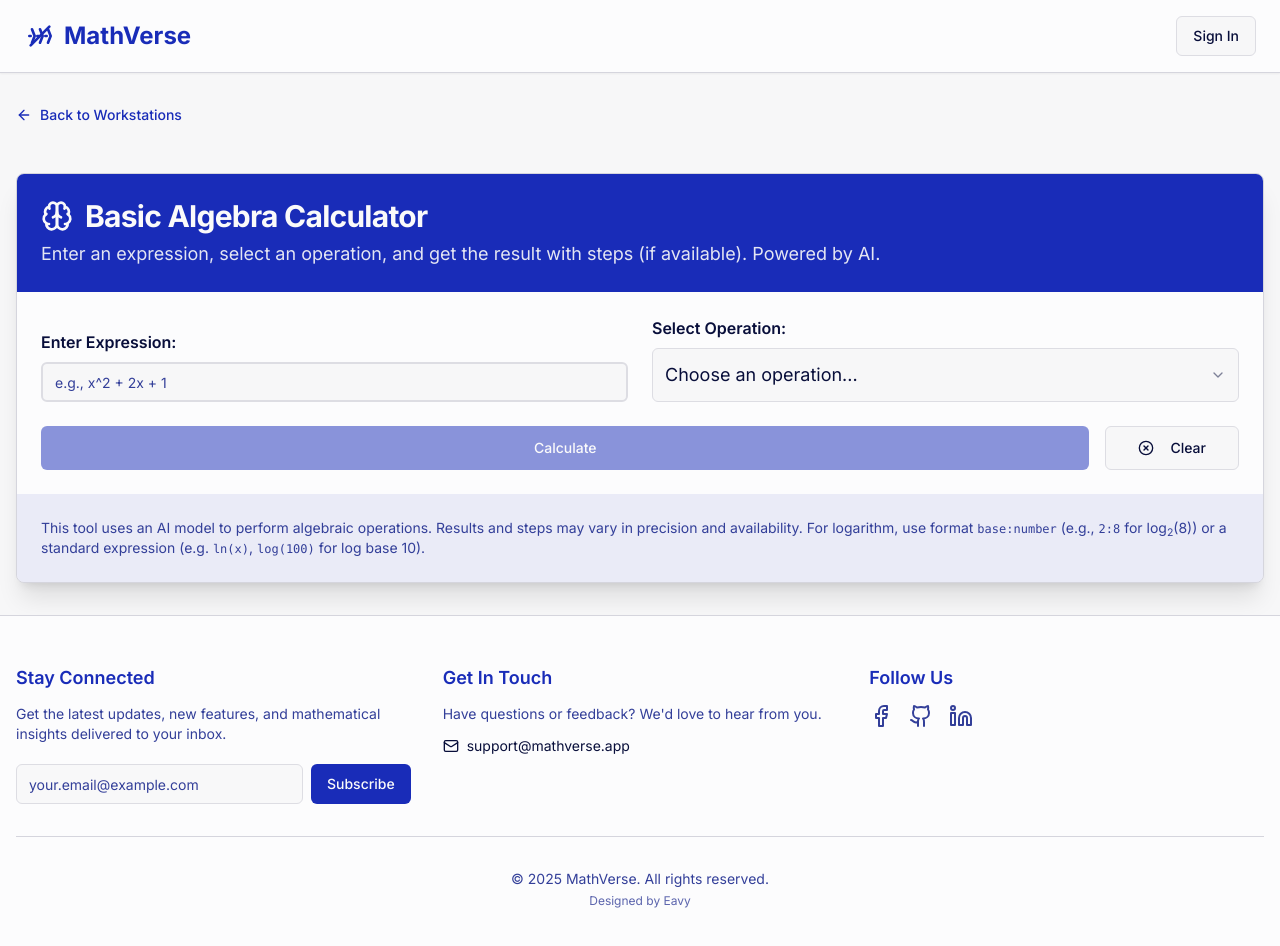
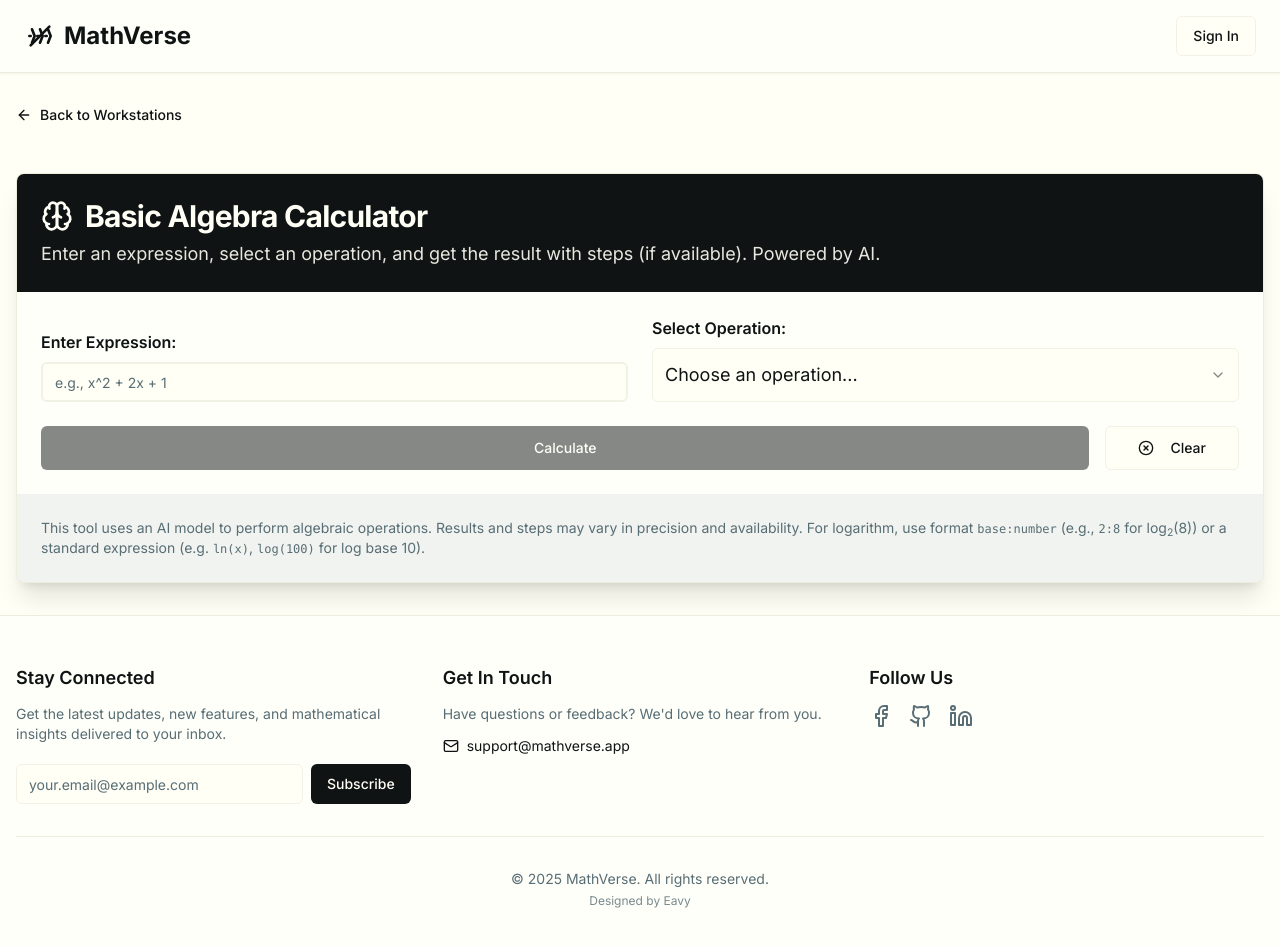
Before and after one commit to Eavyjr/Math-Verse, a Next.js app: page /operations/algebra in a window 1280 px wide. Shown: the top 946 px of the page. Built offline with nearby package versions, Linux system fonts and the light colour scheme; what @genkit-ai/googleai, genkit would draw is missing.

Commit message:
Remember our primary colors are #0F1314 and #FFFFFA

```diff
--- a/src/app/globals.css
+++ b/src/app/globals.css
@@ -11,32 +11,33 @@ body {
 
 @layer base {
   :root {
-    --background: 240 10% 97%; /* Light Grey #F5F5F5 */
-    --foreground: 233 76% 13%; /* Deep Indigo #100131 */
+    /* Light Theme - Primary Colors: #FFFFFA (Off-White BG), #0F1314 (Deep Indigo-like FG/Primary) */
+    --background: 60 100% 98%; /* #FFFFFA - Very Pale Yellow */
+    --foreground: 195 14% 7%;  /* #0F1314 - Very Dark Desaturated Cyan-Blue */
 
-    --card: 240 10% 99%; /* Almost white, lighter than background */
-    --card-foreground: 233 76% 13%; /* Deep Indigo text on card */
+    --card: 60 100% 99%; /* Slightly lighter than background */
+    --card-foreground: 195 14% 7%; /* Same as main foreground */
 
-    --popover: 240 10% 99%;
-    --popover-foreground: 233 76% 13%;
+    --popover: 60 100% 99%; /* Same as card */
+    --popover-foreground: 195 14% 7%; /* Same as main foreground */
 
-    --primary: 233 76% 41%; /* Main Primary #3F51B5 Deep Indigo */
-    --primary-foreground: 0 0% 98%; /* Off-white #FAFAFA for text on primary */
+    --primary: 195 14% 7%; /* #0F1314 - For primary interactive elements */
+    --primary-foreground: 60 100% 98%; /* #FFFFFA - For text on primary elements */
 
-    --secondary: 233 50% 90%; /* Lighter Indigo for secondary elements */
-    --secondary-foreground: 233 76% 20%; /* Darker Deep Indigo for secondary text */
+    --secondary: 195 10% 90%; /* Light cyan-grey */
+    --secondary-foreground: 195 14% 20%; /* Darker cyan-grey for secondary text */
 
-    --muted: 240 10% 93%; /* Lighter Grey */
-    --muted-foreground: 233 50% 40%; /* Muted Indigo Text */
+    --muted: 60 30% 95%; /* Paler yellow */
+    --muted-foreground: 195 14% 40%; /* Muted dark cyan-grey */
 
-    --accent: 275 70% 50%; /* Electric Purple #7CB342 (using actual HSL for #7C42D7-like purple) */
-    --accent-foreground: 0 0% 98%; /* Off-white text on accent */
+    --accent: 275 70% 50%; /* Electric Purple #7B25D9 (consistent with previous notes) */
+    --accent-foreground: 0 0% 98%; /* Off-white #FAFAFA text on accent */
 
     --destructive: 0 84.2% 60.2%;
     --destructive-foreground: 0 0% 98%;
 
-    --border: 240 10% 85%; /* Light Grey Border */
-    --input: 240 10% 88%; /* Slightly Lighter Grey for Input Border */
+    --border: 60 30% 90%; /* Slightly darker, less saturated yellow for borders */
+    --input: 60 30% 92%; /* Slightly darker, less saturated yellow for Input Border */
     --ring: 275 70% 50%; /* Electric Purple for Ring */
 
     --chart-1: 12 76% 61%;
@@ -46,43 +47,45 @@ body {
     --chart-5: 27 87% 67%;
     --radius: 0.5rem;
 
-    --sidebar-background: 233 76% 97%; /* Very light indigo variant */
-    --sidebar-foreground: 233 76% 20%; /* Deep Indigo variant for sidebar text */
-    --sidebar-primary: 233 76% 41%; /* Main primary */
-    --sidebar-primary-foreground: 0 0% 98%; /* Main primary-foreground */
-    --sidebar-accent: 233 50% 90%; /* Light accent for sidebar */
-    --sidebar-accent-foreground: 233 76% 13%; /* Dark text on light accent */
-    --sidebar-border: 233 70% 85%; /* Sidebar border */
+    /* Sidebar Light Theme */
+    --sidebar-background: 195 14% 97%; /* Very light cyan-grey */
+    --sidebar-foreground: 195 14% 10%; /* Darker cyan-grey text */
+    --sidebar-primary: 195 14% 7%; /* Main dark primary */
+    --sidebar-primary-foreground: 60 100% 98%; /* Main light primary-foreground */
+    --sidebar-accent: 195 10% 90%; /* Light cyan-grey accent for sidebar */
+    --sidebar-accent-foreground: 195 14% 7%; /* Dark text on light accent */
+    --sidebar-border: 195 14% 85%; /* Sidebar border */
     --sidebar-ring: 275 70% 50%; /* Main accent for ring */
   }
 
   .dark {
-    --background: 233 76% 13%; /* Deep Indigo #100131 */
-    --foreground: 240 10% 97%; /* Light Grey #F5F5F5 */
+    /* Dark Theme - Primary Colors: #0F1314 (Deep Indigo-like BG), #FFFFFA (Off-White FG) */
+    --background: 195 14% 7%;  /* #0F1314 - Very Dark Desaturated Cyan-Blue */
+    --foreground: 60 100% 98%; /* #FFFFFA - Very Pale Yellow */
 
-    --card: 233 76% 15%; /* Slightly Lighter Deep Indigo */
-    --card-foreground: 240 10% 97%; /* Light Grey text on card */
+    --card: 195 14% 10%; /* Slightly lighter than dark background */
+    --card-foreground: 60 100% 98%; /* Same as main foreground */
 
-    --popover: 233 76% 10%; /* Darkest Deep Indigo */
-    --popover-foreground: 240 10% 97%;
+    --popover: 195 14% 5%; /* Darker than card background */
+    --popover-foreground: 60 100% 98%; /* Same as main foreground */
 
-    --primary: 233 60% 70%; /* Lighter, accessible Deep Indigo for dark mode */
-    --primary-foreground: 233 76% 13%; /* Dark Indigo text for contrast */
+    --primary: 60 60% 75%; /* Light, accessible, desaturated yellow for dark mode primary */
+    --primary-foreground: 195 14% 7%; /* #0F1314 - For text on dark primary */
 
-    --secondary: 233 70% 25%; /* Darker indigo-ish */
-    --secondary-foreground: 233 50% 85%; /* Lighter Off-White/Indigo */
+    --secondary: 195 14% 20%; /* Darker version of the background hue */
+    --secondary-foreground: 195 20% 70%; /* Lighter cyan-grey for text on dark secondary */
 
-    --muted: 233 70% 30%; /* Muted indigo */
-    --muted-foreground: 233 50% 70%; /* Muted off-white/grey/indigo */
+    --muted: 195 14% 15%; /* Muted version of background hue */
+    --muted-foreground: 195 15% 60%; /* Muted light cyan-grey */
 
-    --accent: 275 80% 65%; /* Lighter Electric Purple */
-    --accent-foreground: 233 76% 13%; /* Dark Indigo text on accent */
+    --accent: 275 80% 65%; /* Lighter Electric Purple #A869F0 */
+    --accent-foreground: 195 14% 7%; /* Dark base for text on accent */
 
     --destructive: 0 62.8% 30.6%;
     --destructive-foreground: 0 0% 98%;
 
-    --border: 233 70% 35%; /* Indigo-ish border */
-    --input: 233 70% 35%; /* Indigo-ish input border */
+    --border: 195 14% 25%; /* Dark cyan-grey border */
+    --input: 195 14% 25%; /* Dark cyan-grey input border */
     --ring: 275 80% 65%; /* Ring color - accent (Lighter Purple) */
 
     --chart-1: 220 70% 50%;
@@ -91,13 +94,14 @@ body {
     --chart-4: 280 65% 60%;
     --chart-5: 340 75% 55%;
 
-    --sidebar-background: 233 76% 10%; /* Slightly darker indigo */
-    --sidebar-foreground: 240 10% 95%; /* Very light off-white */
-    --sidebar-primary: 233 60% 70%; /* Main dark primary */
-    --sidebar-primary-foreground: 233 76% 13%; /* Dark text on sidebar primary */
-    --sidebar-accent: 233 70% 25%; /* Dark indigo accent for sidebar */
-    --sidebar-accent-foreground: 240 10% 95%; /* Light text on dark accent */
-    --sidebar-border: 233 70% 20%; /* Sidebar border for dark mode */
+    /* Sidebar Dark Theme */
+    --sidebar-background: 195 14% 5%; /* Slightly darker than main dark background */
+    --sidebar-foreground: 60 100% 95%; /* Very light text */
+    --sidebar-primary: 60 60% 75%; /* Main dark primary (same as page dark primary) */
+    --sidebar-primary-foreground: 195 14% 7%; /* Dark text on sidebar primary */
+    --sidebar-accent: 195 14% 20%; /* Dark cyan-grey accent for sidebar */
+    --sidebar-accent-foreground: 60 100% 95%; /* Light text on dark accent */
+    --sidebar-border: 195 14% 15%; /* Sidebar border for dark mode */
     --sidebar-ring: 275 80% 65%; /* Main dark accent for ring */
   }
 }
```
